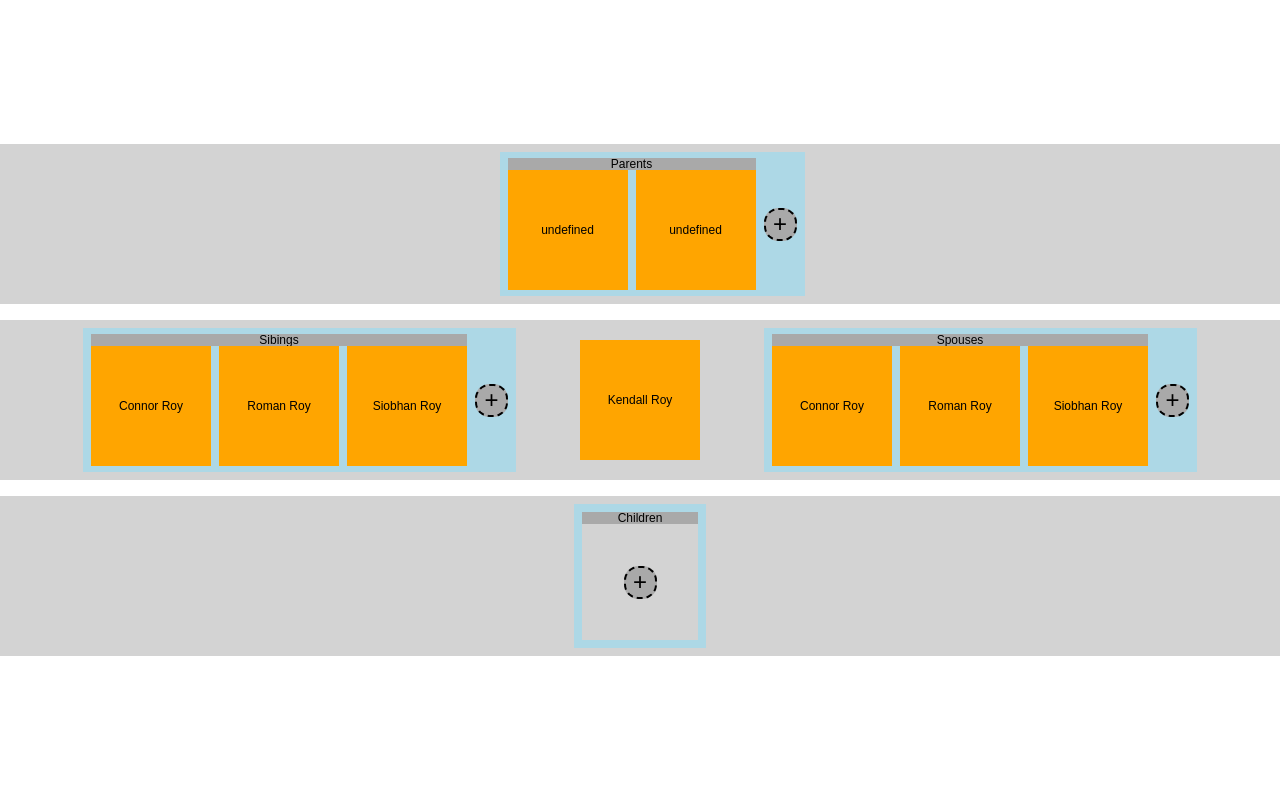
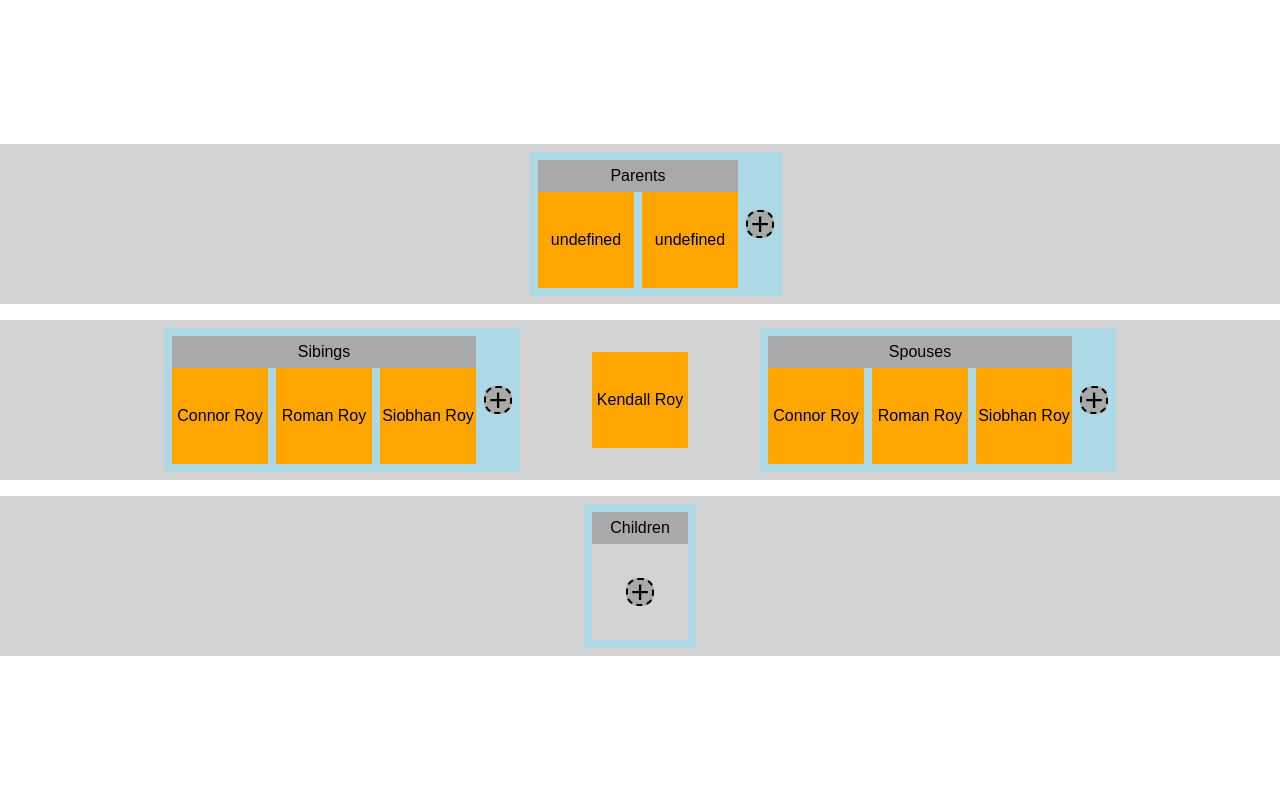
Before and after one commit to deanstein/family-tree, a Svelte app: page / in a window 1280 px wide. Shown: the top 800 px of the page. Built offline with nearby package versions, Linux system fonts and the light colour scheme.

Commit message:
Adding more calculated styles

```diff
--- a/src/App.svelte
+++ b/src/App.svelte
@@ -68,7 +68,7 @@
 
 <style>
 	:root {
-		font-size: 0.75rem;
+		font-size: 2vh;
 		font-family: proxima-nova, sans-serif;
 	}
 
--- a/src/stores/stylingConstants.js
+++ b/src/stores/stylingConstants.js
@@ -1,4 +1,9 @@
 const sizes = {
+    nFontSize: 2,
+    get fontSize() {
+        return this.nFontSize + 'vh';
+    },
+
     nPadding: 1,
     get padding() {
         return this.nPadding.toString() + 'vh';
@@ -19,9 +24,11 @@ const sizes = {
     get personNodeGroupHeight() {
         return this.nPersonNodeGroupHeight + 'vh';
     },
-    nPersonNodeGroupTitleHeight: 1.5,
+    get nPersonNodeGroupTitleHeight() {
+        return this.nFontSize + (2 * this.nPadding);
+    } ,
     get personNodeGroupTitleHeight() {
-        return this.nPersonNodeGroupTitleHeight + 'vh';
+        return (this.nPersonNodeGroupTitleHeight).toString() + 'vh';
     },
 
 	get nPersonNodeSize() {
--- a/src/ui/PersonNode.svelte
+++ b/src/ui/PersonNode.svelte
@@ -1,16 +1,26 @@
 <script>
+	import { css } from '@emotion/css';
 	import { slide } from 'svelte/transition';
 	import { setActivePerson } from '../logic/personManagement';
+
+	import stylingConstants from '../stores/stylingConstants';
+
+
 	export let personData;
 
 	const switchActivePerson = () => {
 		setActivePerson(personData);
 	};
+
+	const personNodeDynamicClass = css`
+		width: ${stylingConstants.sizes.personNodeSize};
+		height: ${stylingConstants.sizes.personNodeSize};
+	`
 </script>
 
 <div
 	id="person-node"
-	class="person-node"
+	class="person-node {personNodeDynamicClass}"
 	on:click={switchActivePerson}
 	on:keydown={switchActivePerson}
 	transition:slide
@@ -25,8 +35,6 @@
 		display: flex;
 		align-items: center;
 		justify-content: center;
-		height: 15vh;
-		width: 15vh;
 		background-color: orange;
 	}
 </style>
--- a/src/ui/PersonNodeGroup.svelte
+++ b/src/ui/PersonNodeGroup.svelte
@@ -21,6 +21,7 @@
 		height: ${stylingConstants.sizes.personNodeGroupHeight}
 	`
 	const personNodeGroupTitleDynamicClass = css`
+		font-size: ${stylingConstants.sizes.fontSize};
 		height: ${stylingConstants.sizes.personNodeGroupTitleHeight}
 	`
 </script>
```
